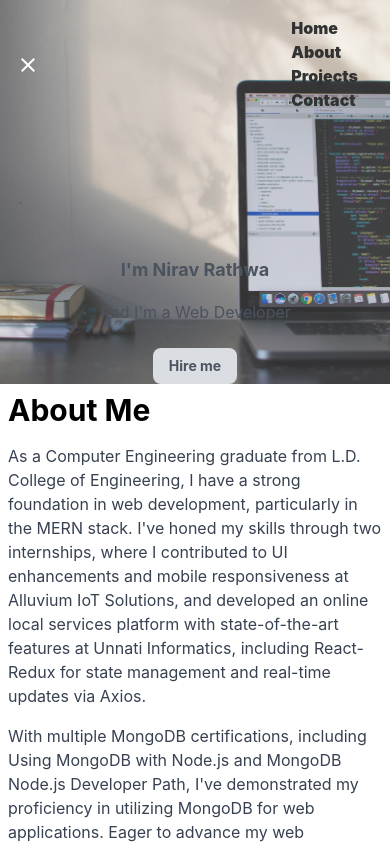
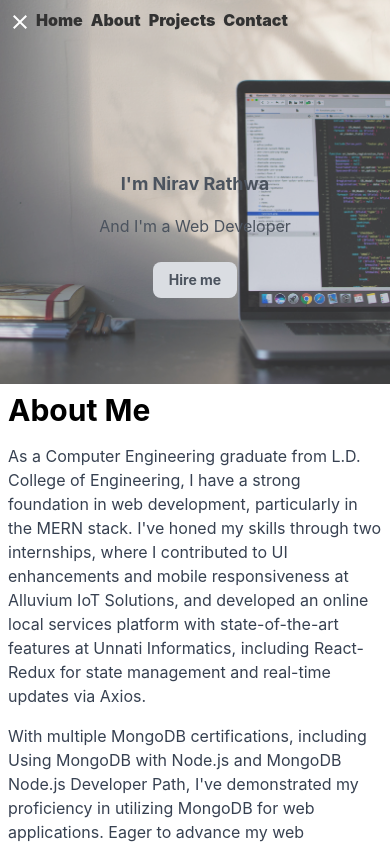
Before and after one commit to NiravRathva/My_Portfolio, a React (Create React App) app: page / in a window 390 px wide. Both pictures are taken after a click on the button 28 px from the left and 28 px from the top of the page. Shown: the top 844 px of the page. Built offline with nearby package versions, Linux system fonts and the light colour scheme.

Commit message:
removed project visit link from project component

```diff
--- a/src/Component/Navbar.js
+++ b/src/Component/Navbar.js
@@ -27,12 +27,16 @@ const Navbar = () => {
   }, []);
 
   // for fixed navbar
-  const navbarClasses = `md:fixed top-0 left-0 right-0 p-4 z-50 ${
+  const navbarClasses = `md:fixed top-0 left-0 right-0 lg:p-4 p-2 z-50 ${
     scrolling ? "bg-white shadow-lg" : ""
   }`;
   return (
     <nav className={navbarClasses}>
-      <div className="container mx-auto flex justify-between items-center">
+      <div
+        className={`container mx-auto flex ${
+          isOpen ? " " : "justify-between items-center"
+        } `}
+      >
         {/* Hamburger icon for small screens */}
         <div className="md:hidden">
           <button onClick={toggleNavbar} className="text-white">
@@ -41,11 +45,15 @@ const Navbar = () => {
         </div>
 
         {/* Navigation links */}
-        <ul className={`md:flex ${isOpen ? "block" : "hidden"}`}>
+        <ul
+          className={`md:flex ${
+            isOpen ? "block   flex " : "hidden"
+          }`}
+        >
           <li>
             <a
               href="#home"
-              className="text-black text-base md:text-lg lg:text-lg font-black md:font-bold xl:text-2xl mx-4 hover:text-gray-500 hover:underline smooth-scroll"
+              className="text-black text-base md:text-lg lg:text-lg font-black md:font-bold xl:text-2xl lg:mx-4 mx-1 hover:text-gray-500 hover:underline smooth-scroll"
             >
               Home
             </a>
@@ -53,7 +61,7 @@ const Navbar = () => {
           <li>
             <a
               href="#about"
-              className="text-black text-base md:text-lg lg:text-lg font-black md:font-bold xl:text-2xl mx-4 hover:text-gray-500 hover:underline"
+              className="text-black text-base md:text-lg lg:text-lg font-black md:font-bold xl:text-2xl lg:mx-4 mx-1 hover:text-gray-500 hover:underline"
             >
               About
             </a>
@@ -61,7 +69,7 @@ const Navbar = () => {
           <li>
             <a
               href="#Projects"
-              className="text-black text-base md:text-lg lg:text-lg font-black md:font-bold xl:text-2xl mx-4 hover:text-gray-500 hover:underline"
+              className="text-black text-base md:text-lg lg:text-lg font-black md:font-bold xl:text-2xl lg:mx-4 mx-1 hover:text-gray-500 hover:underline"
             >
               Projects
             </a>
@@ -69,7 +77,7 @@ const Navbar = () => {
           <li>
             <a
               href="#contact"
-              className="text-black text-base md:text-lg lg:text-lg font-black md:font-bold xl:text-2xl mx-4 hover:text-gray-500 hover:underline"
+              className="text-black text-base md:text-lg lg:text-lg font-black md:font-bold xl:text-2xl lg:mx-4 mx-1 hover:text-gray-500 hover:underline"
             >
               Contact
             </a>
--- a/src/Component/Project.js
+++ b/src/Component/Project.js
@@ -1,18 +1,17 @@
 import React from "react";
 
-const Project = ({project}) => {
+const Project = ({ project }) => {
   return (
     <div className="z-[-1]">
-      <div
-
-        className="bg-gray-100 my-2 rounded-lg shadow-lg p-4 hover:shadow-xl transition duration-300 mt-8 relative z-[-1] h-fit"
-      >
+      <div className="bg-gray-100 my-2 rounded-lg shadow-lg p-4 hover:shadow-xl transition duration-300 mt-8 relative z-[-1] h-fit">
         <img
           src={project.img}
           alt={project.name}
           className="w-full h-auto sm:w-1/2 md:w-3/4 lg:w-3/4 xl:w-3/4 mx-auto rounded-md object-cover"
         />
-        <h2 className="text-xl font-semibold mt-2 text-center ">{project.name}</h2>
+        <h2 className="text-xl font-semibold mt-2 text-center ">
+          {project.name}
+        </h2>
       </div>
       <p className="text-gray-600">{project.description}</p>
       <div className="my-4 grid grid-cols-1 md:grid-cols-2 lg:grid-cols-3 text-center gap-2">
@@ -28,14 +27,6 @@ const Project = ({project}) => {
         >
           Backend code
         </a>
-        <a
-          href={project.link}
-          target="_blank"
-          rel="noopener noreferrer"
-          className="bg-gray-500 hover:bg-gray-600 text-white py-2 px-4 rounded-md "
-        >
-          Visit Website
-        </a>
       </div>
     </div>
   );
```
